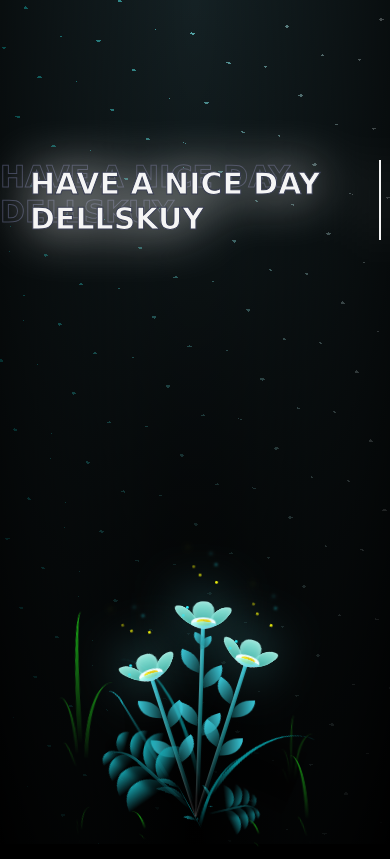
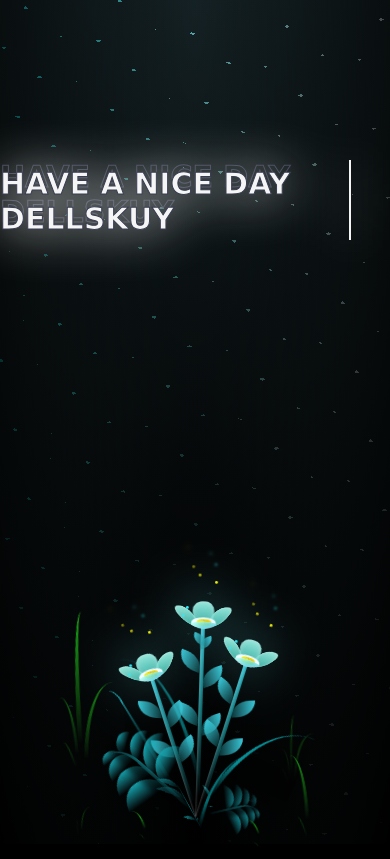
Before and after one commit to Kxzeo/flower-website, a plain HTML site: page bunga.html in a window 390 px wide. Drawn offline with Linux system fonts and the light colour scheme.

Commit message:
Update style.css

```diff
--- a/style.css
+++ b/style.css
@@ -1068,7 +1068,7 @@ H1::before {
     padding-top: 0.2em;
     top: 70%;
     bottom: ;
-    left: 1em;
+    left: 0em;
     height: 35%;
 
   }
```
